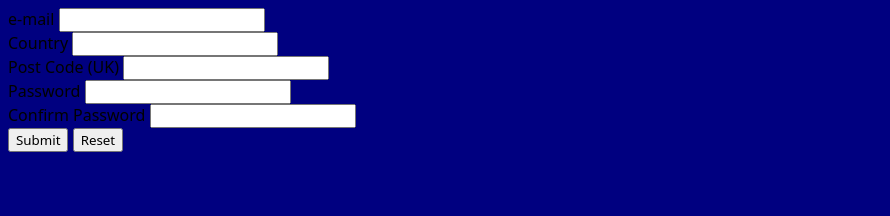
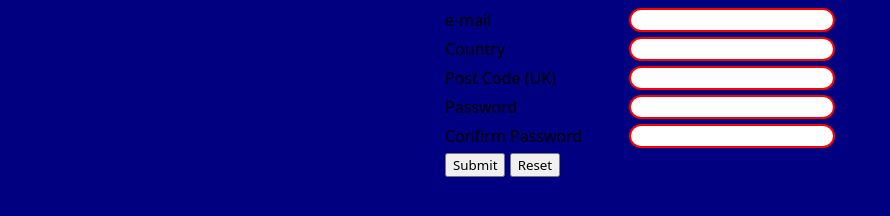
Before and after one commit to CatoTheYounger97/odin-js-form-validation, a website built with webpack: page src/index.html in a window 1280 px wide. Shown: the whole page, without its empty margins (0-890 px from the left). Built offline with nearby package versions, Linux system fonts and the light colour scheme.

Commit message:
Add styling to form for invalid and valid states

```diff
--- a/src/index.js
+++ b/src/index.js
@@ -16,7 +16,7 @@ function setupForm() {
 
     if (form.checkValidity()) {
       console.log("submitted! :)");
-      formStatus.textContent = "Submission Successfull";
+      formStatus.textContent = "Submission Successfull! ^_^";
       alert("High Five!");
     } else {
       console.log("some fields still need to be filled");
--- a/src/style.css
+++ b/src/style.css
@@ -18,12 +18,34 @@ body {
   background-color: navy;
 }
 
-.TemplateText {
-  color: red;
+form {
+  width: 400px;
+  margin: 0 auto;
+}
+
+form > div {
+  display: flex;
+  justify-content: space-between;
+  align-items: center;
+  margin: 5px;
+}
+
+form > div:last-child {
+  display: initial;
+}
+
+form input {
+  border-radius: 20px;
+}
+
+form input:valid {
+  border: 2px solid green;
+}
+
+form input:invalid {
+  border: 2px solid red;
+}
+
+#form-status {
   text-align: center;
 }
-
-form {
-  margin: auto;
-  display: block;
-}
```
